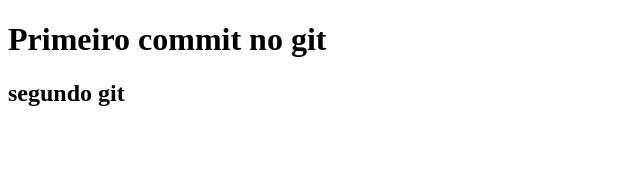
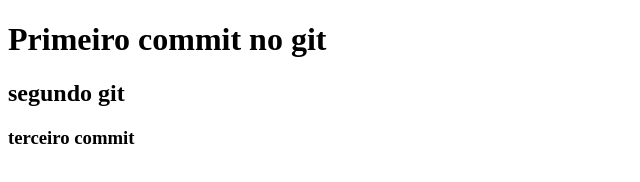
Before and after one commit to leovlrw/AulaEngSoft, a plain HTML site: page index.html in a window 1280 px wide. Shown: the whole page, without its empty margins (0-640 px from the left). Drawn offline with Linux system fonts and the light colour scheme.

```diff
--- a/index.html
+++ b/index.html
@@ -8,6 +8,7 @@
 <body>
     <h1>Primeiro commit no git</h1>
     <h2>segundo git</h2>
+    <h3>terceiro commit</h3>
 
 
 </body>
```
